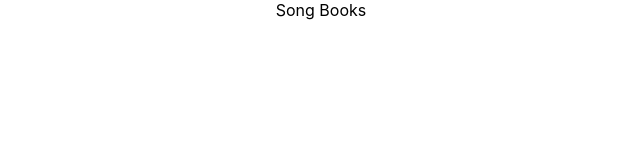
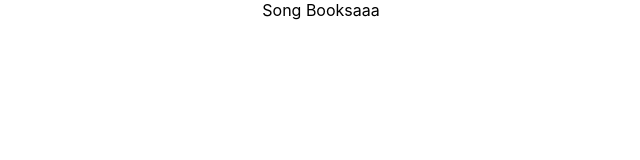
Before and after one commit to chrisMalm/song-book, a React (Create React App) app: page / in a window 1280 px wide. Shown: the top 160 px of the page, without its empty margins (319-959 px from the left). Built offline with nearby package versions, Linux system fonts and the light colour scheme.

Commit message:
modify test to workflow8

```diff
--- a/src/App.js
+++ b/src/App.js
@@ -3,7 +3,7 @@ import './App.css';
 function App() {
   return (
     <div data-testid="header" className="App">
-  Song Books
+  Song Booksaaa
     </div>
   );
 }
```
